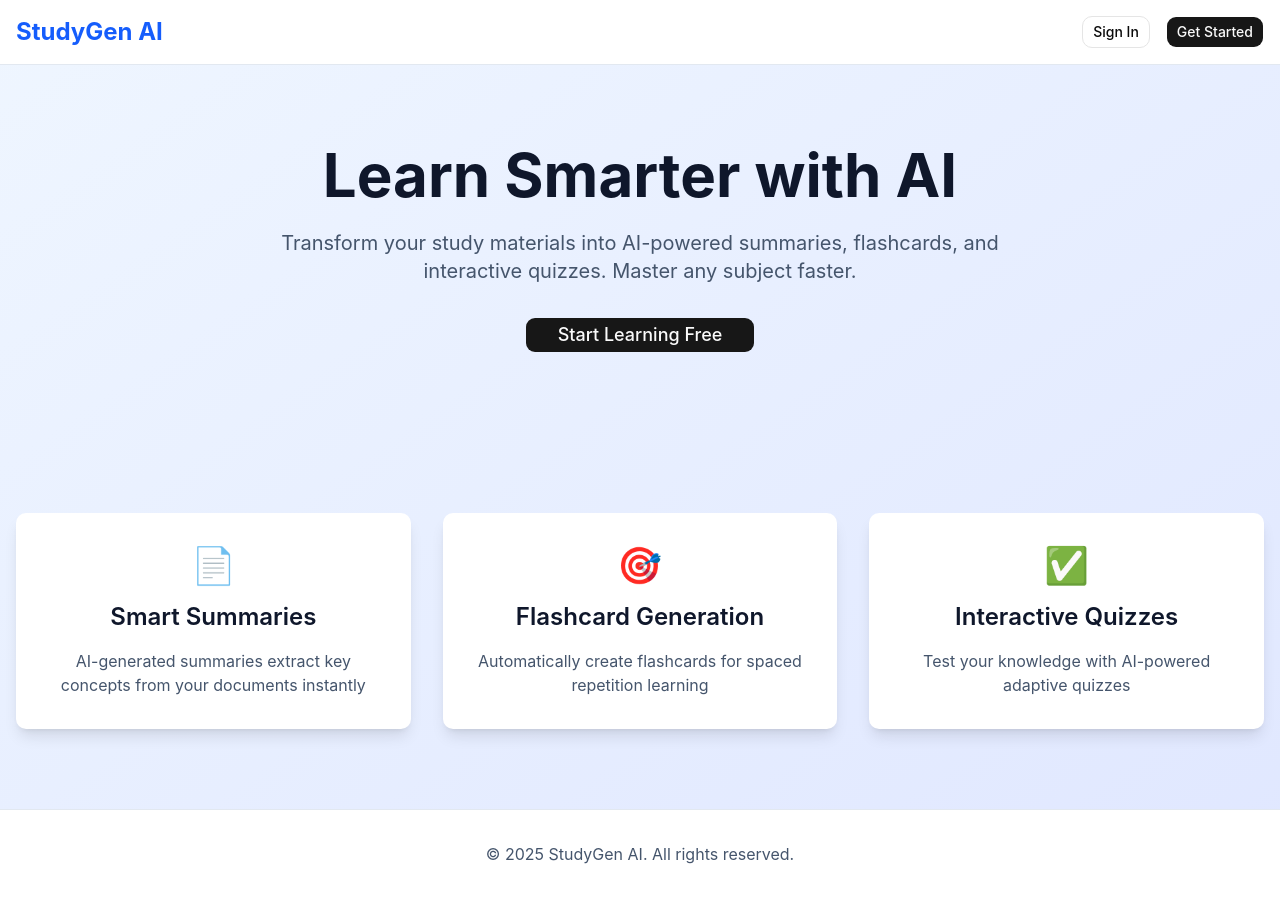
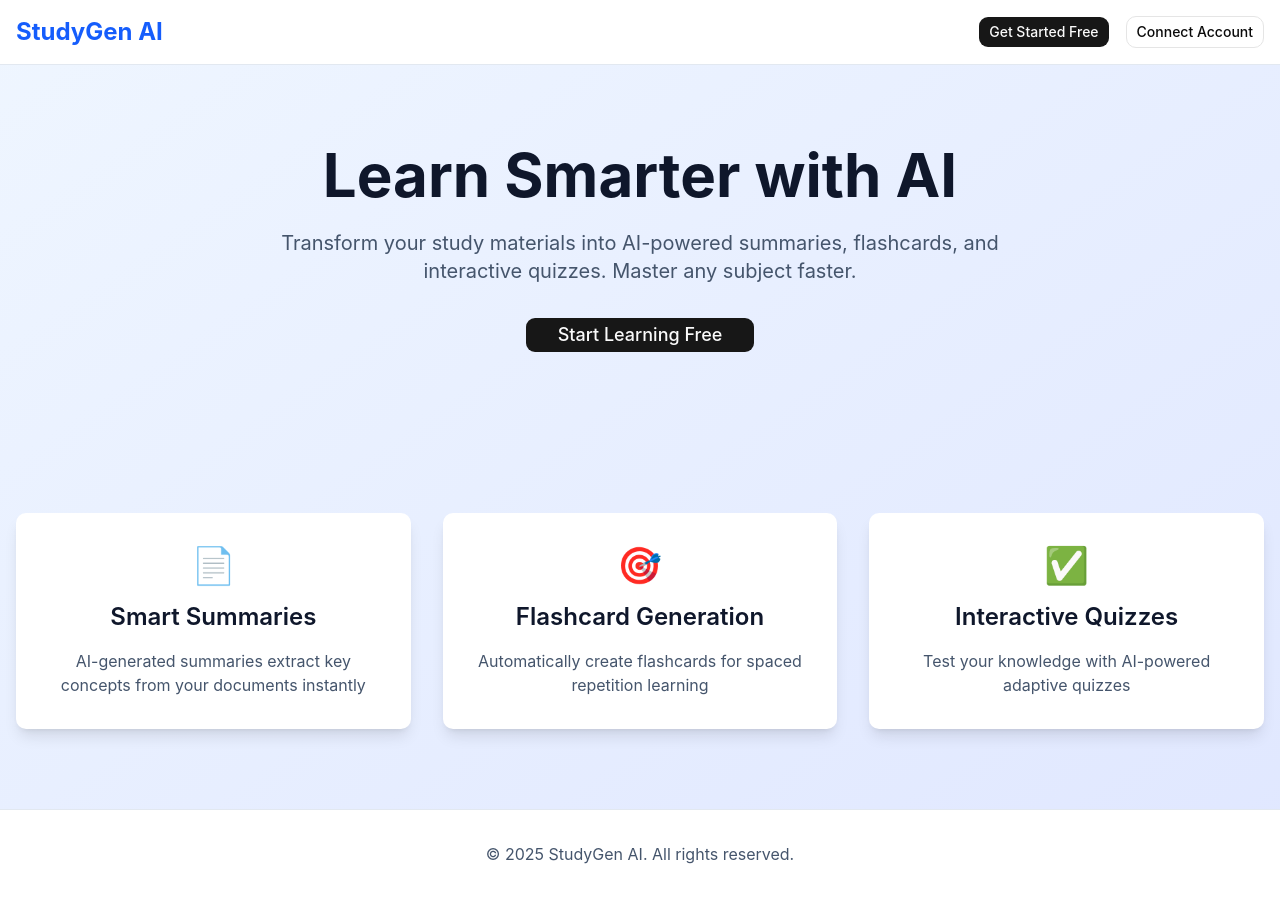
Before and after one commit to heisace/Acevora-AI, a Next.js app: page / in a window 1280 px wide. Built offline with nearby package versions, Linux system fonts and the light colour scheme.

Commit message:
feat: Remove mandatory sign in, add direct Get Started to /chat for frictionless onboarding

```diff
--- a/app/page.tsx
+++ b/app/page.tsx
@@ -9,11 +9,11 @@ export default function HomePage() {
         <div className="container mx-auto px-4 py-4 flex items-center justify-between">
           <div className="text-2xl font-bold text-blue-600 dark:text-blue-400">StudyGen AI</div>
           <div className="flex gap-4">
+            <Link href="/chat">
+              <Button>Get Started Free</Button>
+            </Link>
             <Link href="/sign-in">
-              <Button variant="outline">Sign In</Button>
-            </Link>
-            <Link href="/sign-up">
-              <Button>Get Started</Button>
+              <Button variant="outline">Connect Account</Button>
             </Link>
           </div>
         </div>
@@ -28,7 +28,7 @@ export default function HomePage() {
           <p className="text-xl text-slate-600 dark:text-slate-300 mb-8">
             Transform your study materials into AI-powered summaries, flashcards, and interactive quizzes. Master any subject faster.
           </p>
-          <Link href="/sign-up">
+          <Link href="/chat">
             <Button size="lg" className="text-lg px-8">Start Learning Free</Button>
           </Link>
         </div>
```
